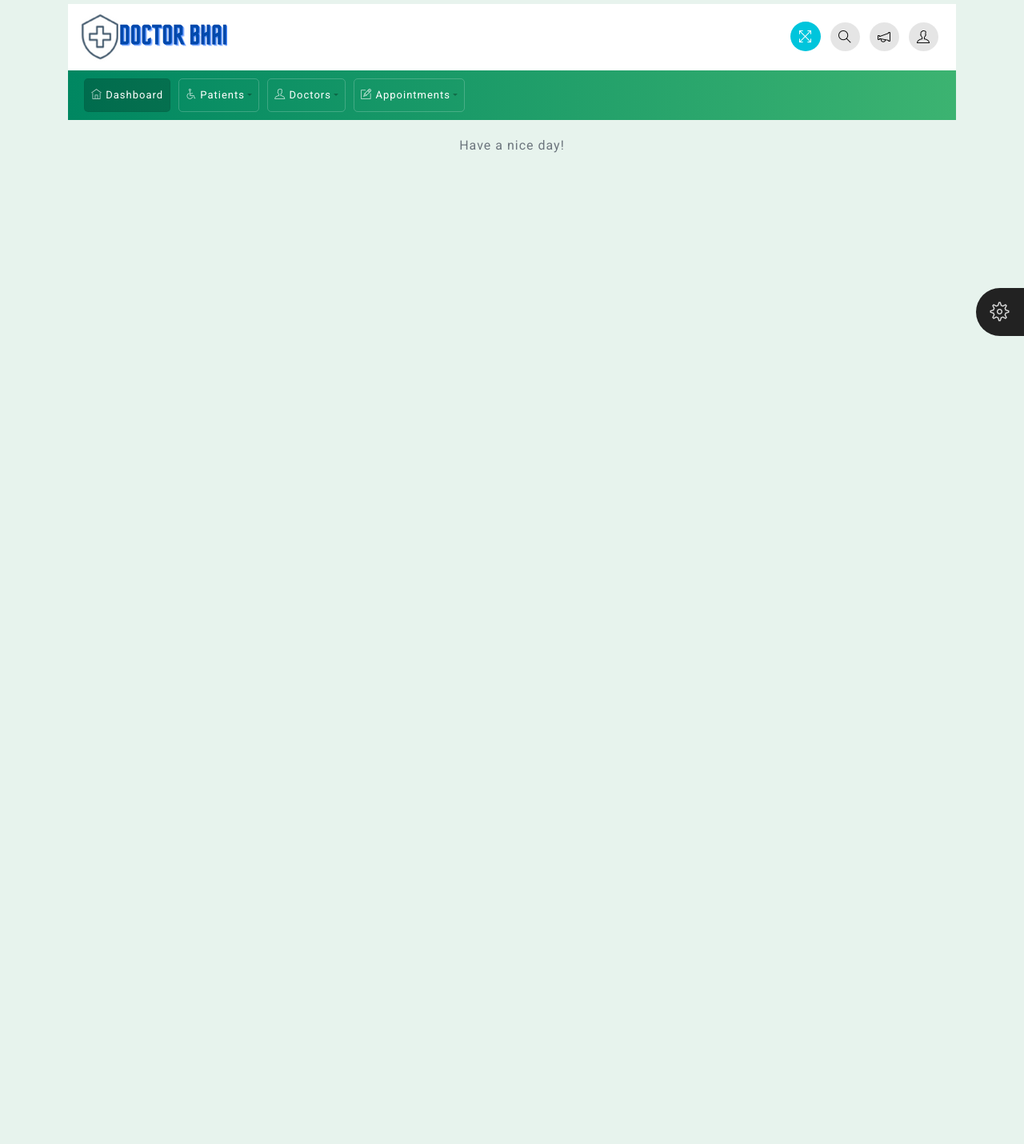
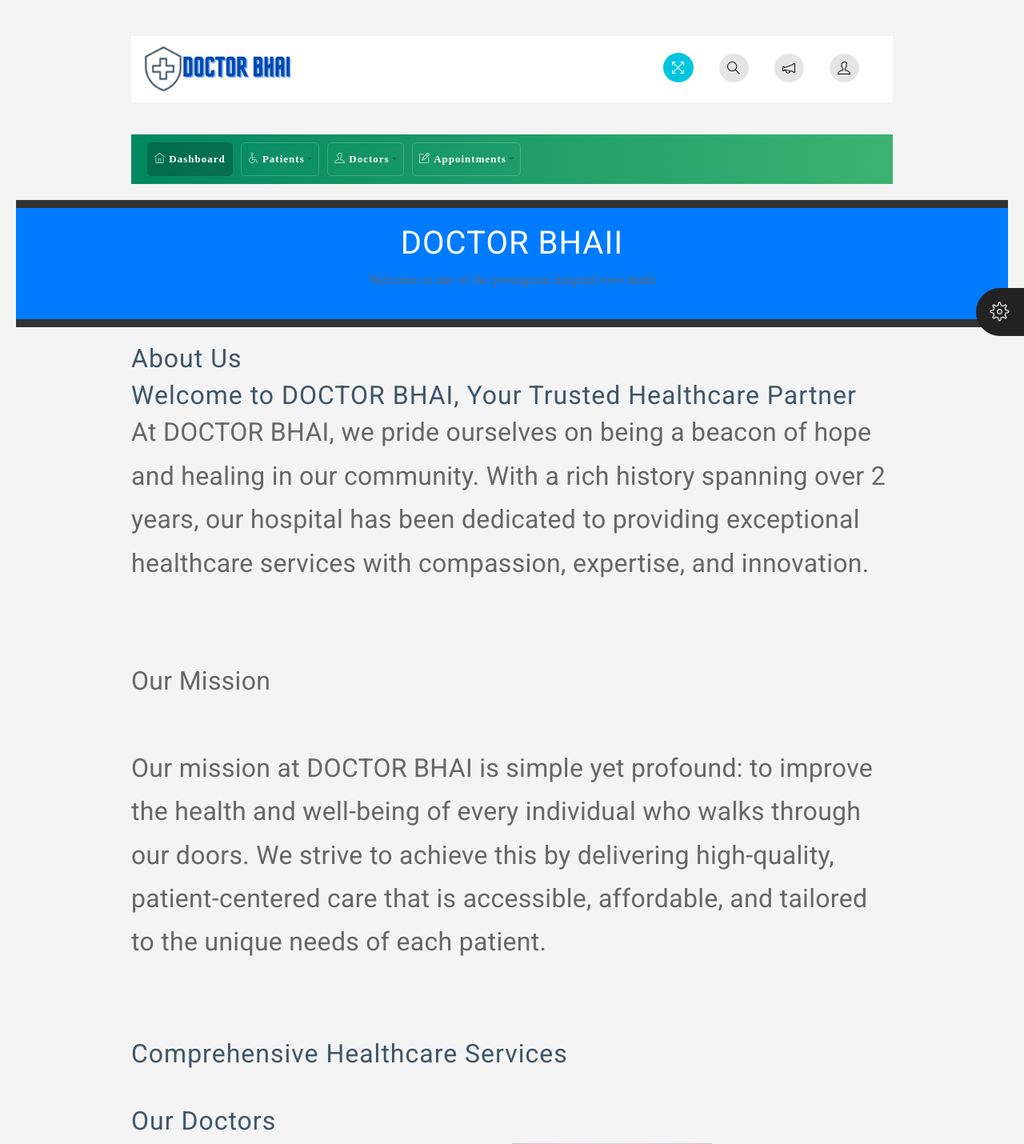
Before and after one commit to SkyRanger15/Hospital-Management-System-Django-, a Django app: page / in a window 1280 px wide. Shown: the top 1430 px of the page at 80% size. Before the commit the page ends 420 px from the top, so only its background shows below. Run offline with Django 5.2, Linux system fonts and the light colour scheme; some libraries are stand-ins or nearby versions.

Commit message:
2nd commit

```diff
--- a/Hospital/Hospital/urls.py
+++ b/Hospital/Hospital/urls.py
@@ -20,7 +20,8 @@
 
 urlpatterns = [
     path('admin/', admin.site.urls),
-    path('',views.BASE,name='base'),
+    path('base/',views.BASE,name='base'),
+    path('',views.HOME,name='home'),
 
 
     path('patient/add',views.ADD_PATIENT,name='add_patient'),
--- a/Hospital/Hospital/views.py
+++ b/Hospital/Hospital/views.py
@@ -5,6 +5,8 @@
 def BASE(request):
     return render(request,'base.html')
 
+def HOME(request):
+    return render(request,'home.html')
 
 def ADD_PATIENT(request):
     if request.method == "POST":
--- a/Hospital/static/css/styles.css
+++ b/Hospital/static/css/styles.css
@@ -1158,6 +1158,16 @@
 	border-radius: 10px;
 }
 
+.error-input {
+	border: 2px solid #ff3860 !important; /* Red border */
+}
+
+.error-msg {
+	color: #ff3860 !important; /* Red color for error message */
+}
+
+
+
 /*=======================
  	Typography
 ====================== */
@@ -1344,3 +1354,11 @@
 a.block.block-link-pop:hover {
 	opacity: 1;
 }
+
+.error-input {
+    border: 2px solid #ff3860 !important; /* Red border */
+}
+
+.error-msg {
+    color: #ff3860; /* Red color for error message */
+}
--- a/Hospital/templates/base.html
+++ b/Hospital/templates/base.html
@@ -52,6 +52,20 @@
 		});
 	});
 	</script>
+
+<style>
+
+	.form-control {
+		border-color: #ced4da; /* Neutral color */
+	}
+	.error-input {
+		border: 2px solid #ff3860 !important; /* Red border */
+	}
+
+	.error-msg {
+		color: #ff3860 !important; /* Red color for error message */
+	}
+</style>
 
 </head>
 
--- /dev/null
+++ b/Hospital/templates/home.html
@@ -0,0 +1,158 @@
+{% extends 'base.html' %}
+
+{% block content %}
+{% load static %}
+<!DOCTYPE html>
+<html lang="en">
+<head>
+    <meta charset="UTF-8">
+    <meta name="viewport" content="width=device-width, initial-scale=1.0">
+    <title>Hospital Name</title>
+    <style>
+        /* Basic CSS for styling */
+        body {
+            font-family: 'Times New Roman', Times, serif;
+            margin: auto;
+            padding: 20px;
+            background-color: #f4f4f4;
+        }
+        header {
+            background-color: #007bff;
+            color: #fff;
+            padding: 20px 0;
+            text-align: center;
+        }
+        nav {
+            background-color: #333;
+            color: #fff;
+            text-align: center;
+            padding: 5px 0;
+        }
+        nav ul {
+            list-style-type: none;
+            margin: 0;
+            padding: 0;
+        }
+        nav ul li {
+            display: inline;
+            margin-right: 20px;
+        }
+        nav ul li a {
+            color: #fff;
+            text-decoration: none;
+            font-weight: bold;
+        }
+        .container {
+            font-family: 'Times New Roman', Times, serif;
+            width: 80%;
+            margin: auto;
+            padding: 20px;
+            background-color: #f4f4f4;
+        }
+        .image-container {
+        display: flex; /* Use flexbox to align items */
+        flex-wrap: wrap; /* Allow items to wrap to next line if necessary */
+        }
+
+        .doctor-info {
+        flex: 0 0 calc(50% - 20px); /* Adjust width of each item (subtracting margin) */
+        margin: 10px; /* Add margin to create space between items */
+        text-align: center; /* Optionally center align text */
+        }
+
+        .doctor-info img {
+        width: 100%; /* Ensure image fills its container */
+        height: auto; /* Maintain aspect ratio */
+        }
+
+
+    </style>
+</head>
+<body>
+    <nav></nav>
+    <header>
+        <h1>DOCTOR BHAII</h1>
+        <p>Welcome to one of the prestigious hospital ever made</p>
+    </header>
+    <nav>
+        <ul>
+            <!-- <li><a href="Path set nahi ho raha">Home</a></li>
+            <li><a href="#">About</a></li>
+            <li><a href="#">Services</a></li>
+            <li><a href="doctors/add_doctor.html">Doctors</a></li>
+            <li><a href="#">Contact</a></li> -->
+        </ul>
+    </nav>
+    <div class="container">
+        <h2>About Us</h2>
+        <h2>Welcome to DOCTOR BHAI, Your Trusted Healthcare Partner
+
+            <p>At DOCTOR BHAI, we pride ourselves on being a beacon of hope and healing in our community. With a rich history spanning over 2 years, our hospital has been dedicated to providing exceptional healthcare services with compassion, expertise, and innovation.</p><br>
+            <br>
+            <p>Our Mission</p><br>
+
+            <p>Our mission at DOCTOR BHAI is simple yet profound: to improve the health and well-being of every individual who walks through our doors. We strive to achieve this by delivering high-quality, patient-centered care that is accessible, affordable, and tailored to the unique needs of each patient.</p><br>
+            <br>
+            Comprehensive Healthcare Services<br>
+            <br>
+            <h2>Our Doctors</h2>
+            <div class="image-container">
+                <div class="doctor-info">
+                    <img src="{% static 'appoint.jpg' %}" alt="tanmay" width="250" height="250">
+                    <p>Dr Tanmay Malav</p>
+                    <p>Specialty: Cardiology</p>
+                    <p>Education: MD, Cardiology</p>
+                </div>
+                <div class="Footballer, autistic">
+                    <img src="{% static 'chaman.jpg' %}" alt="chaman" width="250" height=auto>
+                    <p>Dr Chaman Sinha</p>
+                    <p>Specialty: Cardiology</p>
+                    <p>Education: MD, Cardiology</p>
+                </div>
+                <div class="doctor-info">
+                    <img src="{% static 'slide3.jpg' %}" alt="jit" width="250" height="250">
+                    <p>Dr Jit</p>
+                    <p>Specialty: Cardiology</p>
+                    <p>Education: MD, Cardiology</p>
+                </div>
+                <div class="doctor-info">
+                    <img src="{% static 'slide3.jpg' %}" alt="kalam" width="250" height="250">
+                    <p>Dr APG Adbul Kalam</p>
+                    <p>Specialty: Cardiology</p>
+                    <p>Education: MD, Cardiology</p>
+                    <p>Bhaii pilot hai</p>
+                </div>
+            </div>
+
+
+            <p>Our hospital is proud to have a team of specialized physicians who are leaders in their respective fields. From cardiology to oncology, neurology to orthopedics, our doctors bring expertise, compassion, and innovation to every patient encounter. With a focus on personalized care and evidence-based medicine, they are dedicated to delivering the highest quality of healthcare services.</p>
+            <p>Whether it's diagnosing complex medical conditions, performing intricate surgeries, or providing ongoing care and support, our doctors are committed to meeting the unique needs of each patient with professionalism and empathy.</p>
+            <p>Meet our team of doctors and discover the difference they make in the lives of our patients every day.</p>
+            <br>
+            We offer a comprehensive range of medical services, including but not limited to:<br>
+            <ol>
+                <li>Emergency Care: Our state-of-the-art emergency department is staffed with skilled healthcare professionals who are ready to provide immediate care and support in times of crisis.</li>
+                <li>Specialty Care: From cardiology to oncology, neurology to orthopedics, our hospital boasts a team of specialized physicians and surgeons who are leaders in their respective fields.</li>
+                <li>Primary Care: We believe in the importance of preventive care and building long-lasting relationships with our patients. Our primary care providers offer personalized care to help you maintain optimal health and well-being.</li>
+                <li>Diagnostic Services: Equipped with advanced imaging technology and laboratory facilities, we offer a wide range of diagnostic services to aid in the accurate and timely diagnosis of medical conditions.</li>
+                <li>Rehabilitation Services: Our rehabilitation programs aim to restore function, improve mobility, and enhance quality of life for patients recovering from injuries, surgeries, or chronic conditions.</li>
+            </ol>
+
+            <br>
+            Commitment to Excellence<br>
+
+            At DOCTOR BHAI, excellence is not just a goal; it's our standard. We are committed to upholding the highest standards of clinical quality, patient safety, and ethical integrity in everything we do. Our dedicated team of healthcare professionals works tirelessly to ensure that every patient receives the best possible care, from the moment they enter our doors to the moment they leave.<br>
+            <br>
+            Community Engagement<br>
+
+            We understand the importance of community engagement and actively participate in various outreach programs, health fairs, and educational initiatives to promote health and wellness in our community.<br>
+        <p>This is a brief introduction about our hospital.</p>
+        <h2>Contact Information</h2>
+        <p>Address: Near Dmart, Pune, India</p>
+        <p>Phone: +917905307832</p>
+        <p>Email: Doctorbhaii@gmail.com</p>
+    </div>
+</body>
+</html>
+
+{% endblock %}
```
Also changed, not shown: Hospital/templates/patients/add_patient.html (+77 -14 lines), Hospital/db.sqlite3, Hospital/static/chaman.jpg (added).
